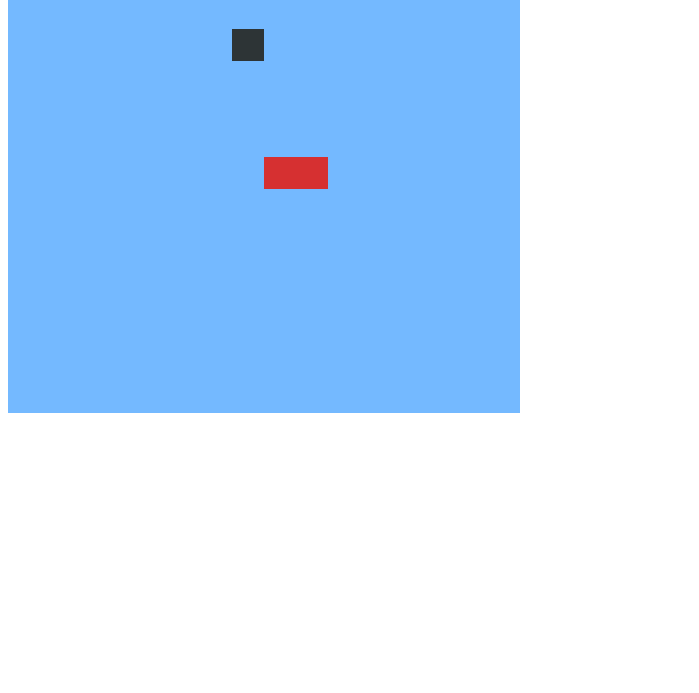
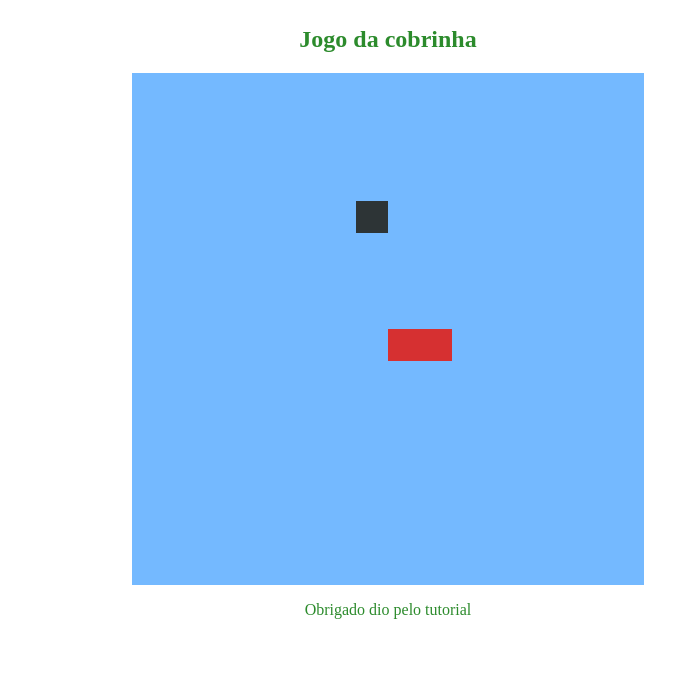
Before and after one commit to megaoy/jogo_cobrinha_clone, a plain HTML site: page index.html in a window 1280 px wide. Shown: the part 107-800 px from the top of the page, without its empty margins (0-699 px from the left). Drawn offline with Linux system fonts and the light colour scheme.

Commit message:
adicionado estilos

```diff
--- a/css/main.css
+++ b/css/main.css
@@ -0,0 +1,9 @@
+body {
+    height: 95vh;
+    width: 95vh;
+    display: flex;
+    justify-content: center;
+    align-items: center;
+    flex-direction: column;
+    color: rgb(44, 139, 44);
+}
--- a/index.html
+++ b/index.html
@@ -8,7 +8,12 @@
     <title>Document</title>
 </head>
 <body>
+    <h1>Snake Game</h1>
+    <h2>Jogo da cobrinha</h2>
     <canvas id="snake" width="512" height="512"></canvas>
+    <footer>
+        <p>Obrigado dio pelo tutorial</p>
+    </footer>
 </body>
 <script defer src="js/main.js"></script>
 </html>
```
